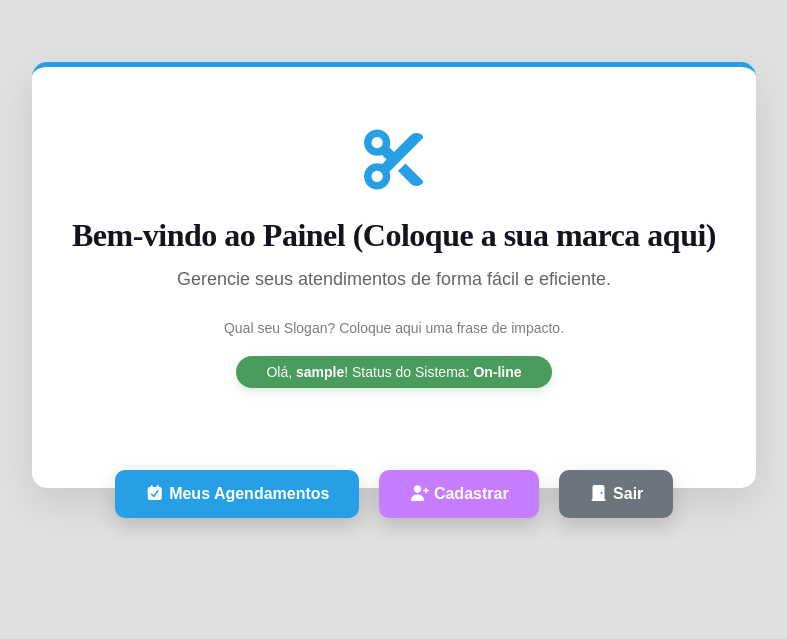
After one commit to Antoniojrsales/Proj_Cadastro-Autenticacao_Login_Django, a Django app: page /home/ in a window 1280 px wide. The commit adds this page. Shown: the top 639 px of the page, without its empty margins (246-1033 px from the left). Run offline with Django 5.2, Linux system fonts and the light colour scheme; the visitor is signed in with stand-in values (Sample User, id 1); some libraries are stand-ins or nearby versions.

Commit message:
melhorias na sessoes login - cadastro - home - logout

```diff
--- a/Proj_Auth_Login/settings.py
+++ b/Proj_Auth_Login/settings.py
@@ -55,7 +55,7 @@ ROOT_URLCONF = 'Proj_Auth_Login.urls'
 TEMPLATES = [
     {
         'BACKEND': 'django.template.backends.django.DjangoTemplates',
-        'DIRS': [],
+        'DIRS': [BASE_DIR / 'base_templates'],
         'APP_DIRS': True,
         'OPTIONS': {
             'context_processors': [
--- /dev/null
+++ b/app_autencacao_login/static/app_autenticacao_login/css/style.css
@@ -0,0 +1,380 @@
+:root {
+    --color-primary: #269fe6;
+    --color-primary-hover: #2086c2;
+    --color-primary-dark: #13141f;
+    --color-primary-dark-hover: #212336;
+    --color-primary-light: #d4ecfa;
+    --color-primary-light-hover: #bdd8e7;
+
+    --color-white: #fff;
+    --color-black: #000;
+
+    --color-dark-text: #444;
+    --color-info-light: #cce5ff;
+    --color-debug-light: #cce5ff;
+    --color-success-light: #d4edda;
+    --color-alert-light: #fff3cd;
+    --color-warning-light: #fff3cd;
+    --color-error-light: #f8d7da;
+
+    --color-info-dark: #4d86c4;
+    --color-debug-dark: #4d86c4;
+    --color-success-dark: #4a9c5d;
+    --color-alert-dark: #927f40;
+    --color-warning-dark: #927f40;
+    --color-error-dark: #da525d;
+
+    --color-gray-0: #f9f9f9;
+    --color-gray-1: #e0e0e0;
+    --color-gray-2: #c7c7c7;
+    --color-gray-3: #aeaeae;
+    --color-gray-4: #959595;
+    --color-gray-5: #7d7d7d;
+    --color-gray-6: #646464;
+    --color-gray-7: #4b4b4b;
+    --color-gray-8: #323232;
+    --color-gray-9: #191919;
+
+    --font-primary: sans-serif;
+    --font-headings: 'Roboto Slab', serif;
+
+    --spacing-gutter-medium: 3rem;
+    --spacing-gutter-large: 4rem;
+}
+
+* {
+    margin: 0;
+    padding: 0;
+    box-sizing: border-box;
+    font-family: 'Poppins', sans-serif;
+}
+
+html{
+    font-size: 62.5%;
+}
+
+body{
+    font-size: 1.6rem;
+    font-family: var(--font-primary);
+    background: var(--color-gray-1);
+    color: var(--color-dark-text);
+}
+
+h1,
+h2,
+h3,
+h4,
+h5,
+h6 {
+    font-family: var(--font-headings);
+}
+
+/* /Seção Header */
+.container {
+    max-width: 144rem;
+    margin: 0 auto;
+    padding: var(--spacing-gutter-medium);
+}
+
+.main-header-container {
+    background: var(--color-primary-dark);
+}
+
+.main-logo {
+    font-size: 4rem;
+    color: var(--color-white);
+    text-decoration: none;
+    display: flex;
+    flex-flow: row nowrap;
+    align-items: center;
+    justify-content: center;
+    width: fit-content;
+    margin: 0 auto;
+    opacity: 0.8;
+    transition: all 300ms ease-in-out;
+}
+
+.main-logo-icon {
+    margin-right: 2rem;
+}
+/* /Seção Header */
+
+/* Seção Cover Page */
+.dashboard-welcome {
+    display: flex;
+    align-items: center;
+    justify-content: center;
+    min-height: 80vh;
+    background-color: var(--color-gray-1);
+    padding: var(--spacing-gutter-large);
+    padding-bottom: 10rem;
+}
+
+.welcome-card {
+    background: var(--color-white);
+    padding: 6rem 4rem;
+    border-radius: 1.5rem;
+    box-shadow: 0 1.5rem 4rem rgba(0, 0, 0, 0.1);
+    text-align: center;
+    border-top: 0.8rem solid var(--color-primary);
+    position: relative;
+    text-align: center;
+    border-top: 0.5rem solid var(--color-primary);
+    max-width: 75rem;
+    margin-bottom: 3rem;
+}
+
+.user-avatar {
+    font-size: 6rem;
+    color: var(--color-primary);
+    margin-bottom: 2rem;
+}
+
+.welcome-title {
+    font-size: 3.2rem;
+    color: var(--color-primary-dark);
+    margin-bottom: 1.5rem;
+    line-height: 1.2;
+    letter-spacing: -0.05rem;
+}
+
+.welcome-status {
+    font-size: 1.8rem;
+    color: var(--color-gray-6);
+    margin-bottom: 3rem;
+}
+
+.slogan-status {
+    font-size: 1.4rem;
+    color: var(--color-gray-5);
+    margin-bottom: 2rem;
+}
+
+.quick-info {
+    width: fit-content;
+    margin: 0 auto 4rem;
+    padding: 0.8rem 3rem;
+
+    /* Cores e Bordas */
+    background-color: var(--color-success-dark);
+    color: var(--color-white);
+    border-radius: 5rem;
+
+    /* Tipografia */
+    font-size: 1.4rem;
+    font-weight: 500;
+    box-shadow: 0 0.4rem 1rem rgba(74, 156, 93, 0.2);
+}
+
+.quick-info strong {
+    font-weight: bold;
+    color: var(--color-white);
+}
+
+.btn-acessar {
+    display: inline-block;
+    background-color: var(--color-primary);
+    color: var(--color-white);
+    padding: 1.8rem 4rem;
+    border-radius: 1rem;
+    font-size: 1.8rem;
+    font-weight: bold;
+    text-decoration: none;
+    transition: all 300ms ease-in-out;
+    box-shadow: 0 0.8rem 2rem rgba(38, 159, 230, 0.4);
+
+    /* Fazendo o botão ficar metade para dentro e metade para fora */
+    position: absolute;
+    bottom: -3rem;
+    left: 50%;
+    transform: translateX(-50%);
+    width: 80%; /* Para ficar largo como na imagem */
+}
+
+.btn-acessar:hover {
+    background-color: var(--color-primary-hover);
+    transform: translateX(-50%) translateY(-0.5rem);
+    box-shadow: 0 1.2rem 2.5rem rgba(38, 159, 230, 0.5);
+}
+
+/* Container para alinhar os botões lado a lado */
+.button-container {
+    display: flex;
+    justify-content: center;
+    gap: 2rem;            /* Espaço entre os botões */
+    position: absolute;
+    bottom: -3rem;        /* Faz o efeito de metade para dentro/fora */
+    left: 0;
+    width: 100%;
+}
+
+/* Classe base para todos os botões do painel */
+.btn-painel {
+    display: inline-block;
+    padding: 1.5rem 3rem;
+    border-radius: 1rem;
+    font-size: 1.6rem;
+    font-weight: bold;
+    text-decoration: none;
+    color: var(--color-white);
+    transition: all 300ms ease-in-out;
+    box-shadow: 0 0.8rem 2rem rgba(0, 0, 0, 0.15);
+}
+
+.btn-verde { background-color: var(--color-success-dark); }
+.btn-azul { background-color: var(--color-primary); }
+.btn-cinza { background-color: #6c757d; }
+.btn-violeta { background-color: #c77dff; }
+
+.btn-painel:hover {
+    transform: translateY(-0.5rem);
+    box-shadow: 0 1.2rem 2.5rem rgba(0, 0, 0, 0.2);
+}
+/* /Seção Cover Page */
+
+/* Seção Login */
+/* Container dos campos de login */
+.input-group {
+    display: flex;
+    align-items: center;
+    background: var(--color-gray-1); /* Cor de fundo suave */
+    border: 1px solid var(--color-gray-2);
+    border-radius: 0.8rem;
+    margin-bottom: 2rem;
+    padding: 0 1.5rem;
+    transition: all 300ms ease;
+}
+
+/* Efeito de foco quando o dono do salão clica no campo */
+.input-group:focus-within {
+    border-color: var(--color-primary);
+    box-shadow: 0 0 0.8rem rgba(38, 159, 230, 0.2);
+}
+
+.input-group i {
+    color: var(--color-gray-5);
+    margin-right: 1.5rem;
+    font-size: 1.8rem;
+}
+
+.input-group input {
+    border: none;
+    background: transparent;
+    padding: 1.5rem 0;
+    width: 100%;
+    font-size: 1.6rem;
+    outline: none; /* Remove a borda padrão do navegador */
+    color: var(--color-dark-text);
+}
+/* /Seção Login */
+
+/* Seção to_mark */
+.to_mark-content {
+    display: flex; /* Coloca lado a lado */
+    background-color: #1a1a1a; /* Fundo dark da referência */
+    border-radius: 2rem;
+    overflow: hidden;
+    min-height: 400px;
+    box-shadow: 0 1rem 3rem rgba(0,0,0,0.3);
+}
+
+.to_mark-title {
+    font-size: 2.8rem;
+    color: var(--color-primary);
+    text-align: center;
+    margin-bottom: 2rem;
+}
+
+/* Área do Calendário (70% do espaço) */
+.calendar-section {
+    flex: 7;
+    padding: 2rem;
+    background-color: #262626; /* Cinza escuro */
+    color: var(--color-white);
+}
+
+.calendar-section .ano-atual {
+    display: flex;
+    align-items: center;
+    justify-content: center;
+    gap: 2rem;
+    margin-bottom: 1rem;
+}
+.calendar-section .ano-atual h2 {
+    font-size: 2.4rem;
+    color: var(--color-primary);
+}
+
+.calendar-section .mes-atual h3 {
+    font-size: 2rem;
+    align-items: center;
+    text-align: center;
+    color: var(--color-primary-light);
+    margin-bottom: 1.5rem;
+}
+
+/* Grade do Calendário com Grid (Toque de ADS!) */
+.calendar-grid, .days-of-week {
+    display: grid;
+    grid-template-columns: repeat(7, 1fr); /* 7 colunas iguais */
+    gap: 1rem;
+    text-align: center;
+}
+
+/* Sidebar de Agenda (30% do espaço) */
+.agenda-sidebar {
+    flex: 3;
+    padding: 2rem;
+    background-color: #000000; /* Preto total lateral */
+    color: var(--color-white);
+    border-left: 1px solid #333;
+}
+
+/* Estilo do botão de + na sidebar */
+.btn-add-task {
+    background: transparent;
+    color: var(--color-white);
+    border: 2px solid #444;
+    border-radius: 50%;
+    width: 4rem;
+    height: 4rem;
+    cursor: pointer;
+}
+/* /Seção to_mark */
+
+/* Seção Footer */
+footer{
+    display: flex;
+    flex-direction: row;
+    justify-content: center;
+    align-items: center;
+    padding: 2rem;
+    background-color: var(--color-primary-dark);
+    color: var(--color-white);
+}
+
+footer a {
+    color: var(--color-white);
+    text-decoration: none;
+    font-weight: bold;
+}
+/* /Seção Footer */
+
+.alert {
+    padding: 10px;
+    margin-bottom: 15px;
+    border-radius: 5px;
+    text-align: center;
+}
+
+.alert-error {
+    background-color: #f8d7da;
+    color: #721c24;
+    border: 1px solid #f5c6cb;
+}
+
+.alert-success {
+    background-color: #d4edda;
+    color: #155724;
+    border: 1px solid #c3e6cb;
+}
--- a/app_autencacao_login/templates/app_autenticacao_login/pages/home.html
+++ b/app_autencacao_login/templates/app_autenticacao_login/pages/home.html
@@ -1 +1,43 @@
-<h1>Página Inicial</h1>
+{% extends "global/folha_rosto.html" %}
+
+{% block title %}Folha de Rosto | {% endblock title %}
+
+{% block cover-page %}
+    <div class="welcome-card">
+        <div class="user-avatar">
+            <i class="fa-solid fa-scissors"></i>
+        </div>
+
+        <h1 class="welcome-title">Bem-vindo ao Painel (Coloque a sua marca aqui)</h1>
+        <p class="welcome-status">
+            Gerencie seus atendimentos de forma fácil e eficiente.
+        </p>
+        <p class="slogan-status">
+            Qual seu Slogan? Coloque aqui uma frase de impacto.
+        </p>
+
+        <div class="quick-info">
+            <span>Olá, <strong>{{ user.username }}</strong>! Status do Sistema: <strong>On-line</strong></span>
+        </div>
+
+        <div class="button-container">
+            <a href="" class="btn-painel btn-azul">
+                <i class="fa-solid fa-calendar-check"></i>
+                Meus Agendamentos
+            </a>
+            {% if  user.is_superuser%}
+                <a href="{% url 'cadastro' %}" class="btn-painel btn-violeta">
+                    <i class="fa-solid fa-user-plus"></i>
+                    Cadastrar
+                </a>
+            {% endif %}
+
+            <a href="{% url 'logout' %}" class="btn-painel btn-cinza">
+                <i class="fa-solid fa-door-closed"></i>
+                Sair
+            </a>
+        </div>
+
+
+    </div>
+{% endblock cover-page %}
--- /dev/null
+++ b/app_autencacao_login/templates/app_autenticacao_login/partials/head.html
@@ -0,0 +1,14 @@
+{% load static %}
+
+<meta charset="UTF-8">
+
+<meta name="viewport" content="width=device-width, initial-scale=1.0">
+
+<link rel="stylesheet" href="https://cdnjs.cloudflare.com/ajax/libs/font-awesome/7.0.1/css/fontawesome.min.css" integrity="sha512-M5Kq4YVQrjg5c2wsZSn27Dkfm/2ALfxmun0vUE3mPiJyK53hQBHYCVAtvMYEC7ZXmYLg8DVG4tF8gD27WmDbsg==" crossorigin="anonymous" referrerpolicy="no-referrer" />
+<link rel="stylesheet" href="https://cdnjs.cloudflare.com/ajax/libs/font-awesome/7.0.1/css/brands.min.css" integrity="sha512-WxpJXPm/Is1a/dzEdhdaoajpgizHQimaLGL/QqUIAjIihlQqlPQb1V9vkGs9+VzXD7rgI6O+UsSKl4u5K36Ydw==" crossorigin="anonymous" referrerpolicy="no-referrer" />
+<link rel="stylesheet" href="https://cdnjs.cloudflare.com/ajax/libs/font-awesome/7.0.1/css/solid.min.css" integrity="sha512-EHa6vH03/Ty92WahM0/tet1Qicl76zihDCkBnFhN3kFGQkC+mc86d7V+6y2ypiLbk3h0beZAGdUpzfMcb06cMg==" crossorigin="anonymous" referrerpolicy="no-referrer" />
+
+<link rel="preconnect" href="https://fonts.googleapis.com">
+<link rel="preconnect" href="https://fonts.gstatic.com" crossorigin>
+
+<link rel="stylesheet" href="{% static 'app_autenticacao_login/css/style.css' %}">
--- a/app_autencacao_login/urls.py
+++ b/app_autencacao_login/urls.py
@@ -2,7 +2,9 @@ from django.urls import path
 from . import views
 
 urlpatterns = [
-    path('', views.home, name='home'),
+    path('', views.login, name='login'),
+    path('home/', views.home, name='home'),
     path('cadastro/', views.cadastro, name='cadastro'),
-    path('login/', views.login, name='login'),
+    path('logout/', views.logout, name='logout'),
+
 ]
--- a/app_autencacao_login/views.py
+++ b/app_autencacao_login/views.py
@@ -1,11 +1,66 @@
-from django.shortcuts import render
+from django.shortcuts import render, redirect
 from django.http import HttpResponse
+from django.contrib.auth.models import User
+from django.contrib.auth import authenticate, login as auth_login, logout as auth_logout
+from django.contrib.auth.decorators import login_required
+from django.contrib import messages # Para mensagens de feedback
+from django.contrib.auth.decorators import user_passes_test
 
+def login(request): # Mudei o nome para evitar conflito
+    if request.method == 'GET':
+        # Se o usuário já estiver logado, não precisa ver a tela de login
+        if request.user.is_authenticated:
+            return redirect('home')
+        return render(request, 'app_autenticacao_login/pages/login.html')
+
+    username = request.POST.get('username')
+    senha = request.POST.get('senha')
+
+    usuario = authenticate(username=username, password=senha)
+
+    if usuario is not None:
+        auth_login(request, usuario)
+        messages.success(request, f"Bem-vindo(a), {username}!")
+        return redirect('home') # Manda para a página principal do salão
+    else:
+        messages.error(request, "Usuário ou senha inválidos.")
+        return redirect('login')
+
+@login_required(login_url='login')
 def home(request):
     return render(request, 'app_autenticacao_login/pages/home.html')
 
+def apenas_admin(user):
+    return user.is_superuser
+
+@user_passes_test(apenas_admin, login_url='login') # Bloqueia o acesso direto pela URL
 def cadastro(request):
-    return render(request, 'app_autenticacao_login/pages/cadastro.html')
+    if request.method == 'GET':
+        return render(request, 'app_autenticacao_login/pages/cadastro.html')
 
-def login(request):
-    return render(request, 'app_autenticacao_login/pages/login.html')
+    # Pegando os dados
+    username = request.POST.get('username')
+    email = request.POST.get('email')
+    senha = request.POST.get('senha')
+
+    # 1. Validação Básica
+    if not username or not senha:
+        messages.error(request, "Preencha todos os campos obrigatórios.")
+        return redirect('cadastro')
+
+    # 2. Verificação de existência
+    if User.objects.filter(username=username).exists():
+        messages.warning(request, "Este nome de usuário já está em uso.")
+        return redirect('cadastro')
+
+    # 3. Criação segura
+    User.objects.create_user(username=username, email=email, password=senha)
+
+    messages.success(request, f"Funcionário {username} cadastrado com sucesso!")
+    return redirect('login') # Redireciona para o login após cadastrar
+
+# 5. Função de Logout
+def logout(request):
+    auth_logout(request)
+    messages.info(request, "Você saiu do sistema.")
+    return redirect('login')
--- /dev/null
+++ b/base_templates/global/folha_rosto.html
@@ -0,0 +1,17 @@
+<!DOCTYPE html>
+<html lang="pt-BR">
+<head>
+
+    {% include 'app_autenticacao_login/partials/head.html' %}
+    <title>{% block title %}{% endblock title %}Salão</title>
+
+</head>
+
+<body>
+
+    <section class="dashboard-welcome">
+        {% block cover-page %}{% endblock cover-page %}
+    </section>
+
+</body>
+</html>
```
Also changed, not shown: app_autencacao_login/templates/app_autenticacao_login/pages/cadastro.html (+43 -1 lines), app_autencacao_login/templates/app_autenticacao_login/pages/login.html (+37 -1 lines), app_autencacao_login/static/app_autenticacao_login/css/styles.css (deleted).
